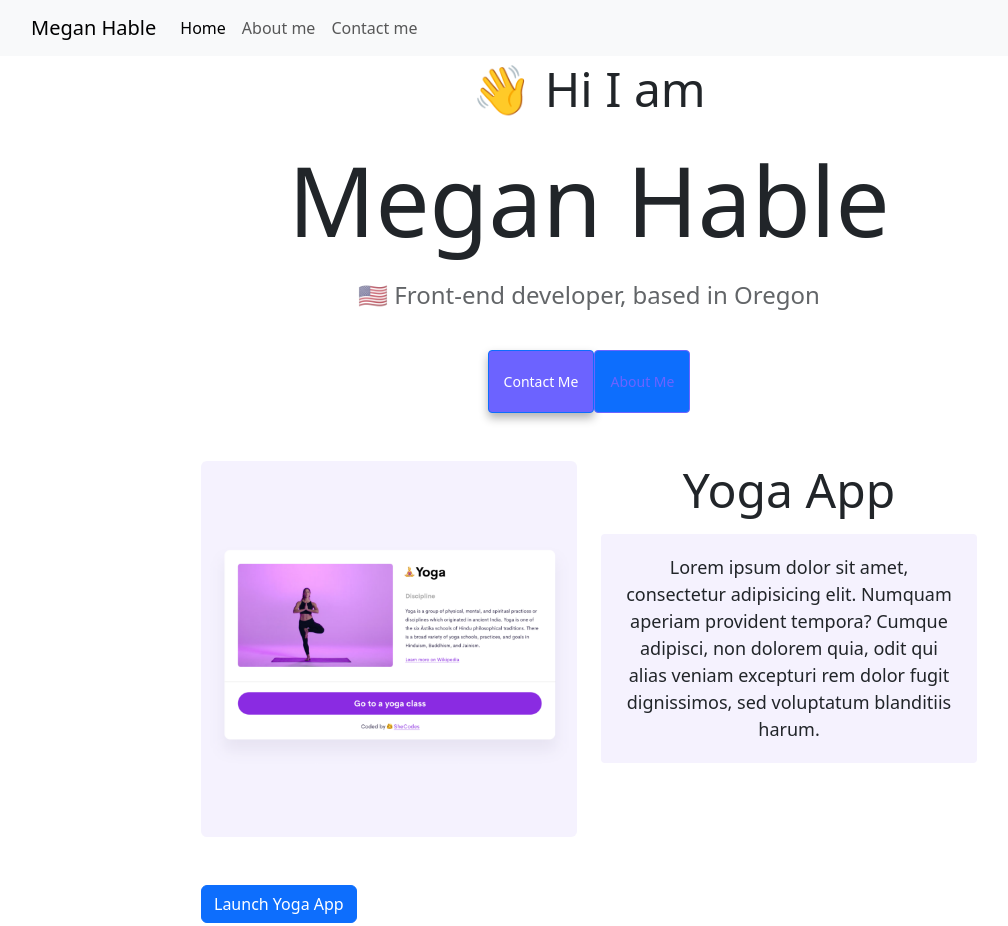
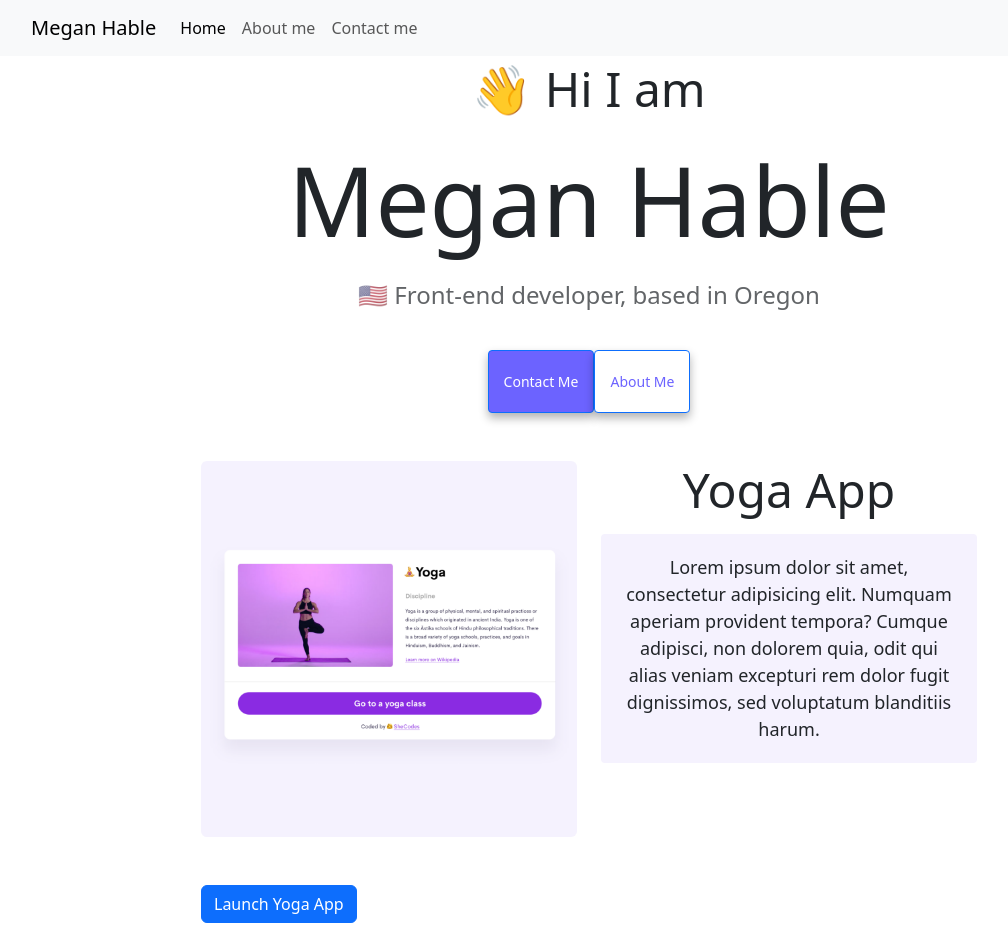
Before and after one commit to meganhable/Apps, a plain HTML site: page index.html in a window 1280 px wide. Shown: the top 926 px of the page, without its empty margins (51-1059 px from the left). Drawn offline with nearby package versions, Linux system fonts and the light colour scheme.

Commit message:
Update CSS

```diff
--- a/Css/styles.css
+++ b/Css/styles.css
@@ -75,8 +75,9 @@ p {
   padding: 20px 15px;
   text-decoration: none;
   text-transform: capitalize;
+  background: white;
+  box-shadow: var(--box-shadow);
   color: var(--primary-color);
-  border: 1px solid var(--primary-color);
 }
 
 .homepage-link {
```
